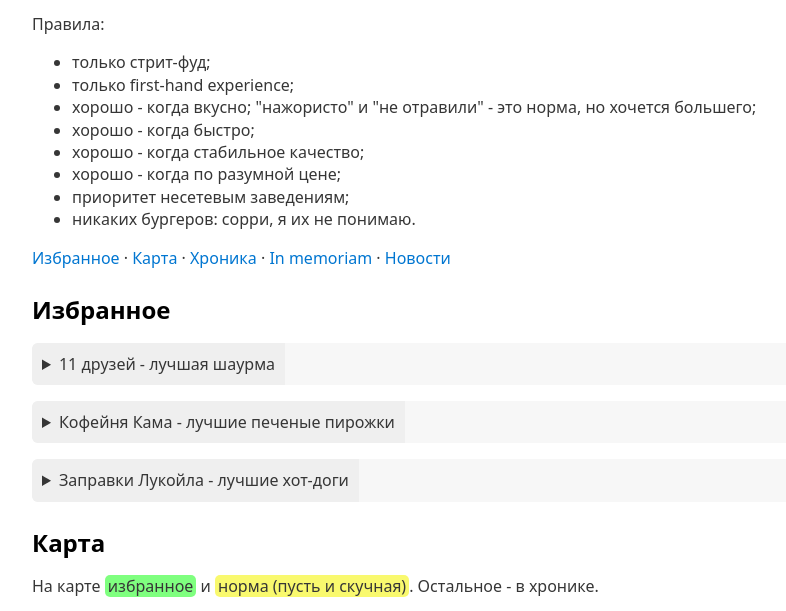
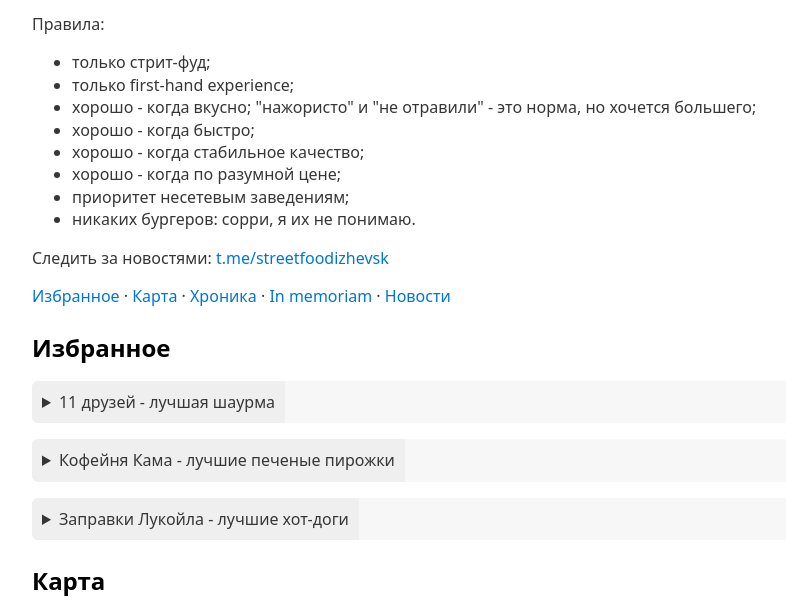
Before and after one commit to alexrupasov/alexrupasov.ru, a plain HTML site: page lab/streetfoodizhevsk/index.html in a window 1280 px wide. Shown: the part 174-785 px from the top of the page, without its empty margins (208-994 px from the left). Drawn offline with nearby package versions, Linux system fonts and the light colour scheme.

Commit message:
content: lab/sfi: add telegram link

```diff
--- a/lab/streetfoodizhevsk/index.html
+++ b/lab/streetfoodizhevsk/index.html
@@ -54,6 +54,7 @@
       <li>приоритет несетевым заведениям;</li>
       <li>никаких бургеров: сорри, я их не понимаю.</li>
     </ul>
+    <p>Следить за новостями: <a href="https://t.me/streetfoodizhevsk" target="_blank">t.me/streetfoodizhevsk</a></p>
     <p>
       <a href="#fav">Избранное</a> &middot;
       <a href="#map">Карта</a> &middot;
@@ -228,6 +229,7 @@
     </details>
 
     <h2 id="news">Новости</h2>
+    <p>06.12.2020 - добавлена трансляция в телегу: <a href="https://t.me/streetfoodizhevsk" target="_blank">t.me/streetfoodizhevsk</a></p>
     <p>02.12.2020 - Первая сборка</p>
   </main>
   <footer>&copy; 2020, Александр Рупасов</footer>
```
